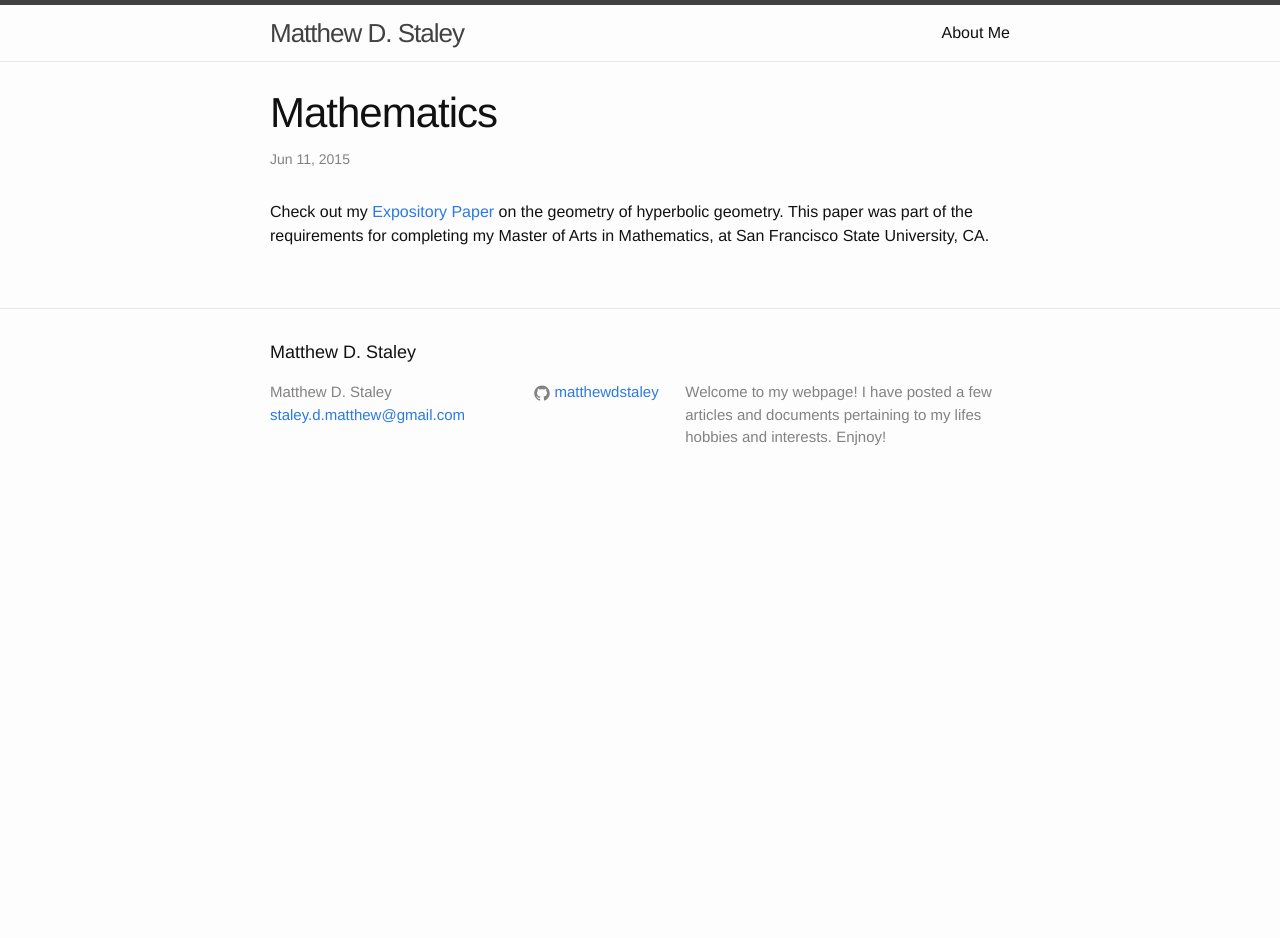
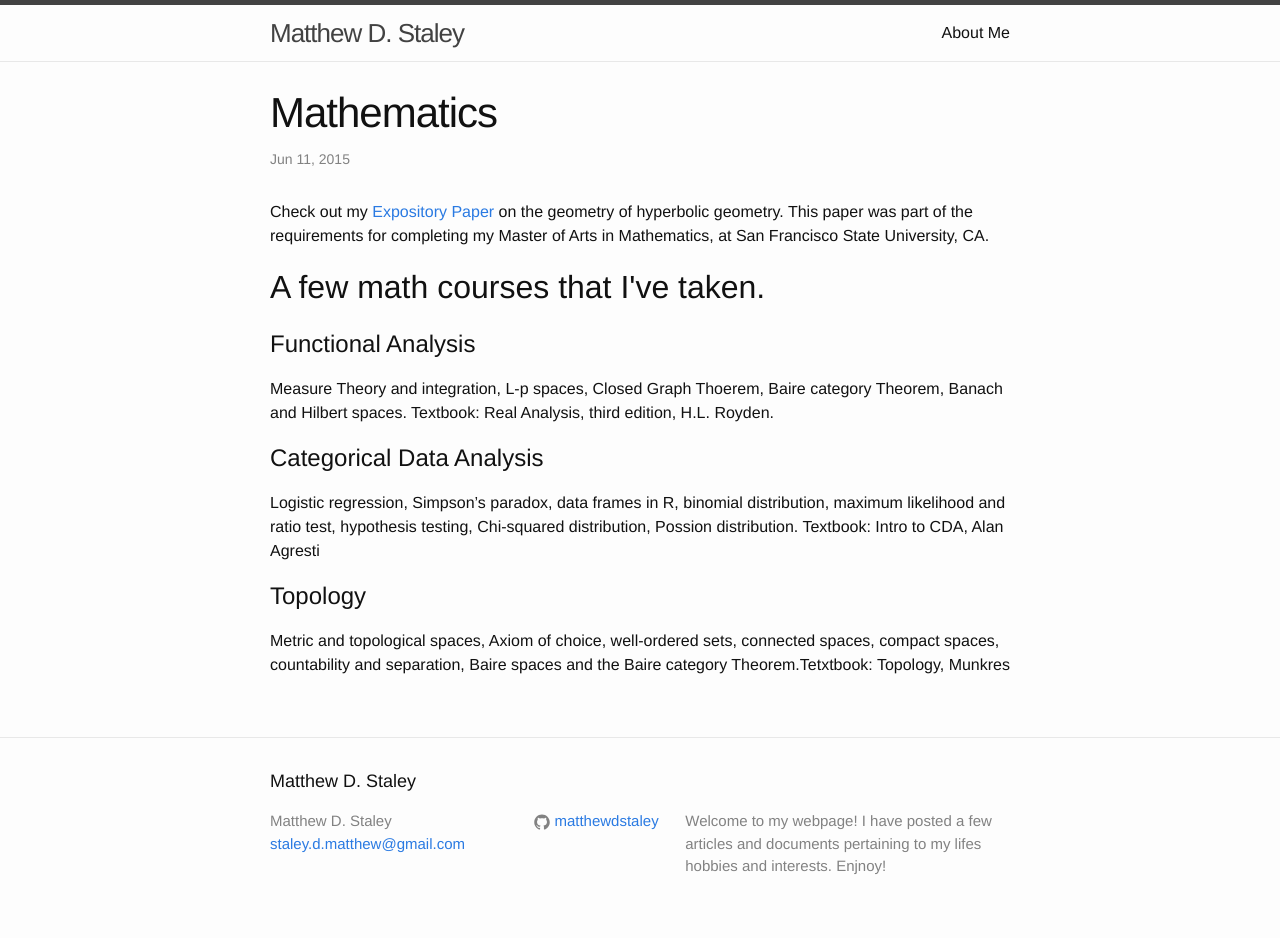
Before and after one commit to matthewdstaley/matthewdstaley.github.io, a Jekyll site: the page built from _posts/2015-06-11-welcome-to-jekyll.markdown, in a window 1280 px wide. Built offline with Jekyll 4.4.1, drawn with Linux system fonts in a browser that asks for light colours; before the commit the page ends 900 px from its top, so only the background shows below that.

Commit message:
solid material

```diff
--- a/_posts/2015-06-11-welcome-to-jekyll.markdown
+++ b/_posts/2015-06-11-welcome-to-jekyll.markdown
@@ -6,3 +6,15 @@ categories: jekyll update
 ---
 
 Check out my [Expository Paper]( /assets/staley_expository.pdf ) on the geometry of hyperbolic geometry. This paper was part of the requirements for completing my Master of Arts in Mathematics, at San Francisco State University, CA.
+
+<h2> A few math courses that I've taken. </h2>
+
+# Functional Analysis
+ Measure Theory and integration, L-p spaces, Closed Graph Thoerem, Baire category Theorem, Banach and Hilbert spaces. Textbook: Real Analysis, third edition, H.L. Royden.
+
+# Categorical Data Analysis
+Logistic regression, Simpson's paradox, data frames in R, binomial distribution, maximum likelihood and ratio test, hypothesis testing, Chi-squared distribution, Possion distribution.
+Textbook: Intro to CDA, Alan Agresti
+
+# Topology
+Metric and topological spaces, Axiom of choice, well-ordered sets, connected spaces, compact spaces, countability and separation, Baire spaces and the Baire category Theorem.Tetxtbook: Topology, Munkres
```
Also changed, not shown: about.md (+4 -2 lines), 6 other files.
